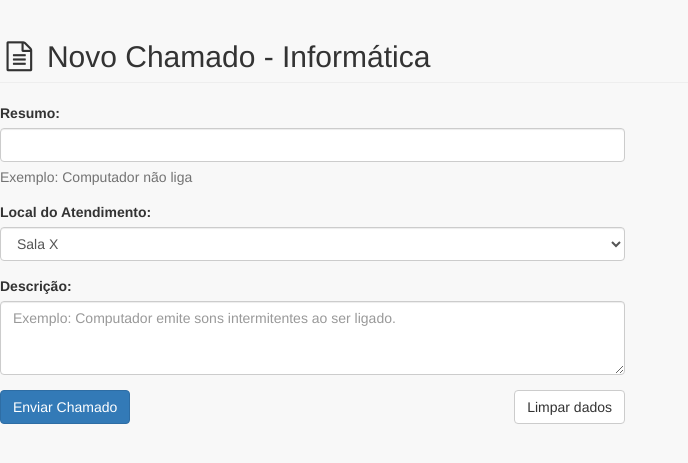
After one commit to df-ffclrp/SisDF, a PHP site: the page made by www/application/views/forms/informatica.php in a window 1280 px wide. The commit adds this page. Shown: the top 463 px of the page, without its empty margins (0-688 px from the left). Run offline with PHP 8.4, Linux system fonts and the light colour scheme; the template is opened without the code that fills it, so the values that code supplies are empty; some libraries are stand-ins or nearby versions.

Commit message:
Aplicando nova hierarquia de pastas

```diff
--- /dev/null
+++ b/www/application/views/forms/informatica.php
@@ -0,0 +1,47 @@
+
+    <div class="row">
+        <div class="col-lg-12">
+            <h2 class="page-header">
+                <i class="fa fa-file-text-o fa-fw"></i>
+                Novo Chamado - Informática
+            </h2>
+        </div>
+        <!-- /.col-lg-12 -->
+    </div>
+
+    <!--Form-->
+    <div class="row">
+
+        <div class="col-lg-6">
+            <form role="form">
+                <div class="form-group">
+                    <label>Resumo:</label>
+                    <input class="form-control">
+                    <p class="help-block">Exemplo: Computador não liga </p>
+                </div>
+
+                <div class="form-group">
+                    <label>Local do Atendimento:</label>
+                    <select class="form-control">
+                        <option> Sala X</option>
+                        <option> Sala X</option>
+                        <option> Sala X</option>
+                        <option> Sala X</option>
+                        <option> Sala X</option>
+                    </select>
+                </div>
+
+                <div class="form-group">
+                    <label>Descrição:</label>
+                    <textarea class="form-control" rows="3" placeholder="Exemplo: Computador emite sons intermitentes ao ser ligado."></textarea>
+
+                </div>
+
+                <button type="submit" class="btn btn-primary">Enviar Chamado</button>
+                <button type="reset" class="btn btn-default pull-right">Limpar dados</button>
+
+            </form>
+
+        </div>
+    </div>
+    <!-- END Form-->
```
Also changed, not shown: www/application/controllers/Prototipo.php (+11 -22 lines), www/application/views/chamados.php (+0 -68 lines), www/application/views/templates/principal.php (+9 -3 lines).
